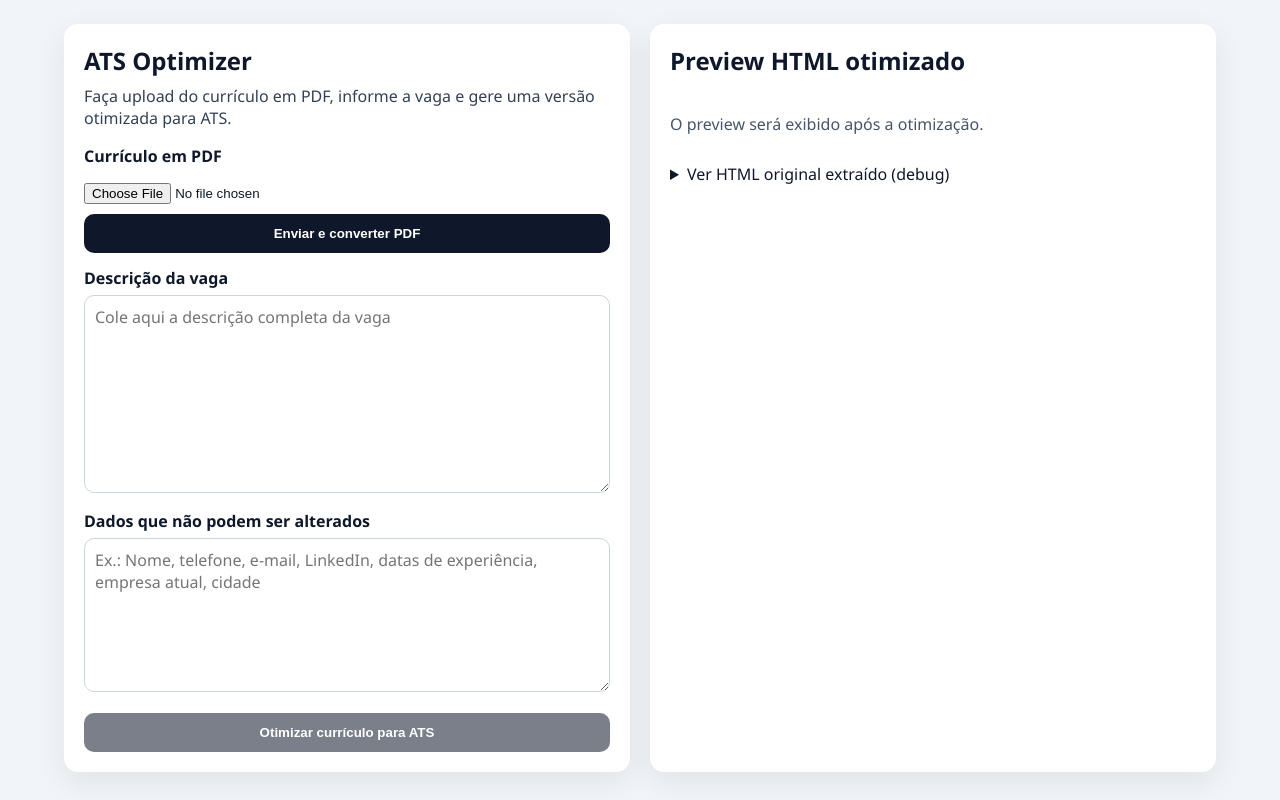
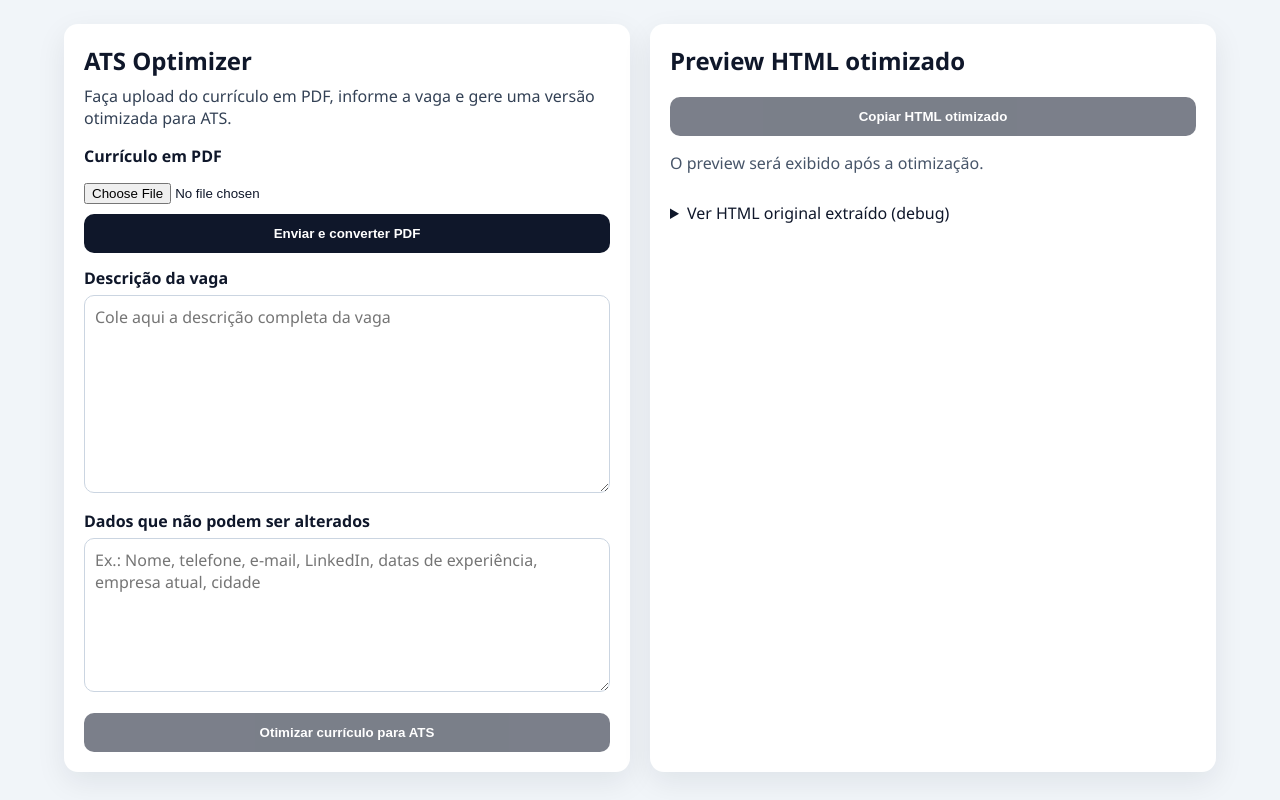
Before and after one commit to Zenx007/ATS-Optimizer-Front, a React (Vite) app: page / in a window 1280 px wide. Built offline with nearby package versions, Linux system fonts and the light colour scheme; no server answers.

Commit message:
feat: add button to copy optimized html

```diff
--- a/src/App.tsx
+++ b/src/App.tsx
@@ -32,6 +32,8 @@ function App() {
   const [isOptimizing, setIsOptimizing] = useState<boolean>(false);
   const [errorMessage, setErrorMessage] = useState<string>('');
   const [successMessage, setSuccessMessage] = useState<string>('');
+  const [copyMessage, setCopyMessage] = useState<string>('');
+  const [copyMessageType, setCopyMessageType] = useState<'success' | 'error'>('success');
 
   const canOptimize = useMemo(() => {
     return Boolean(resumeId && jobDescription.trim() && immutableData.trim() && !isOptimizing);
@@ -137,6 +139,26 @@ function App() {
     }
   };
 
+  const handleCopyOptimizedHtml = async () => {
+    setCopyMessage('');
+    setCopyMessageType('success');
+
+    if (!optimizedHtml.trim()) {
+      setCopyMessage('Nenhum HTML otimizado disponível para copiar.');
+      setCopyMessageType('error');
+      return;
+    }
+
+    try {
+      await navigator.clipboard.writeText(optimizedHtml);
+      setCopyMessage('HTML otimizado copiado para a área de transferência.');
+      setCopyMessageType('success');
+    } catch {
+      setCopyMessage('Não foi possível copiar automaticamente. Tente novamente.');
+      setCopyMessageType('error');
+    }
+  };
+
   return (
     <main className="page">
       <section className="card">
@@ -199,6 +221,11 @@ function App() {
 
       <section className="card preview-card">
         <h2>Preview HTML otimizado</h2>
+        <button type="button" onClick={handleCopyOptimizedHtml} disabled={!optimizedHtml.trim()}>
+          Copiar HTML otimizado
+        </button>
+        {copyMessage && <p className={`message ${copyMessageType}`}>{copyMessage}</p>}
+
         {optimizedHtml ? (
           <iframe title="Preview do currículo otimizado" srcDoc={optimizedHtml} className="preview" />
         ) : (
```
